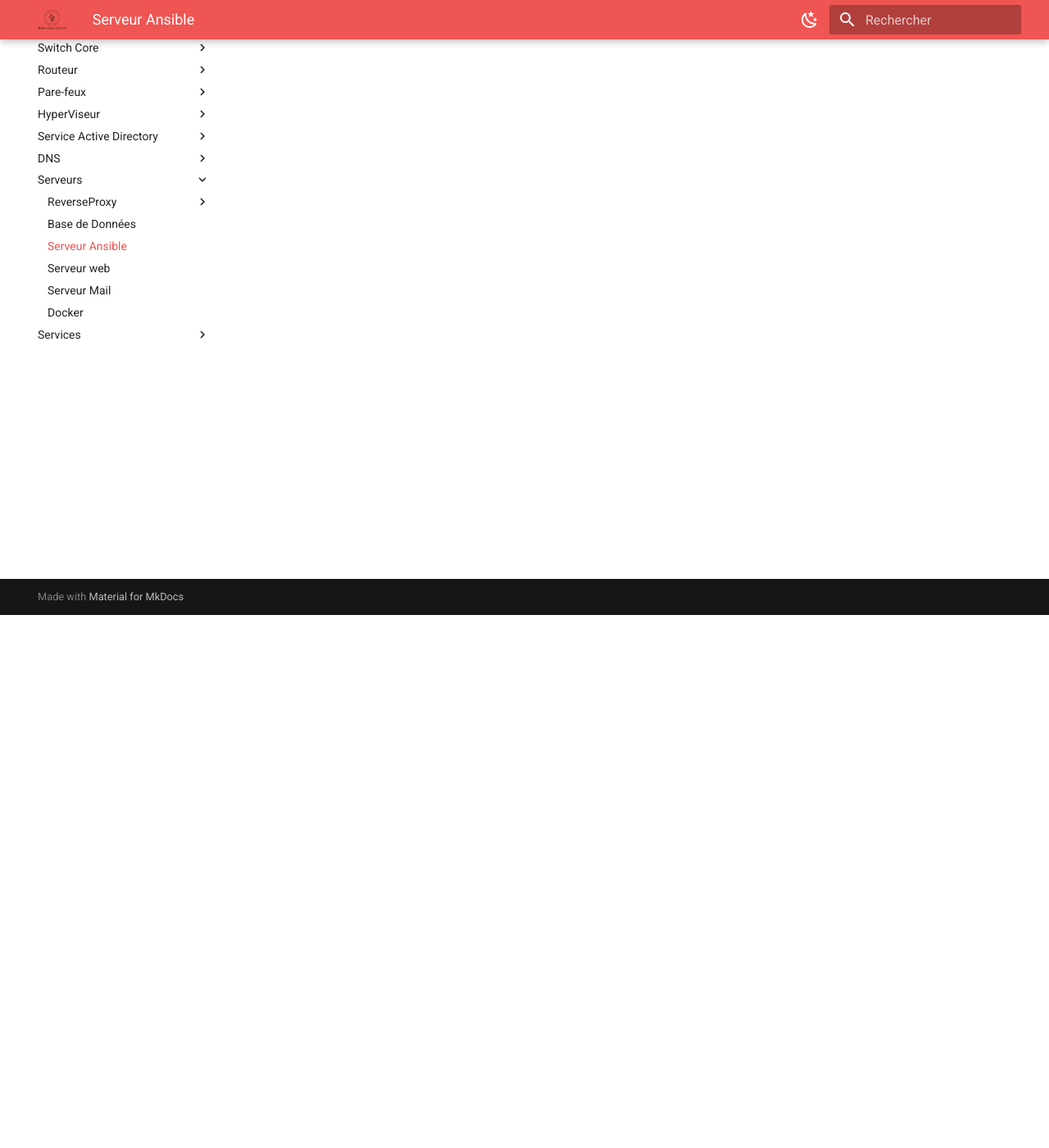
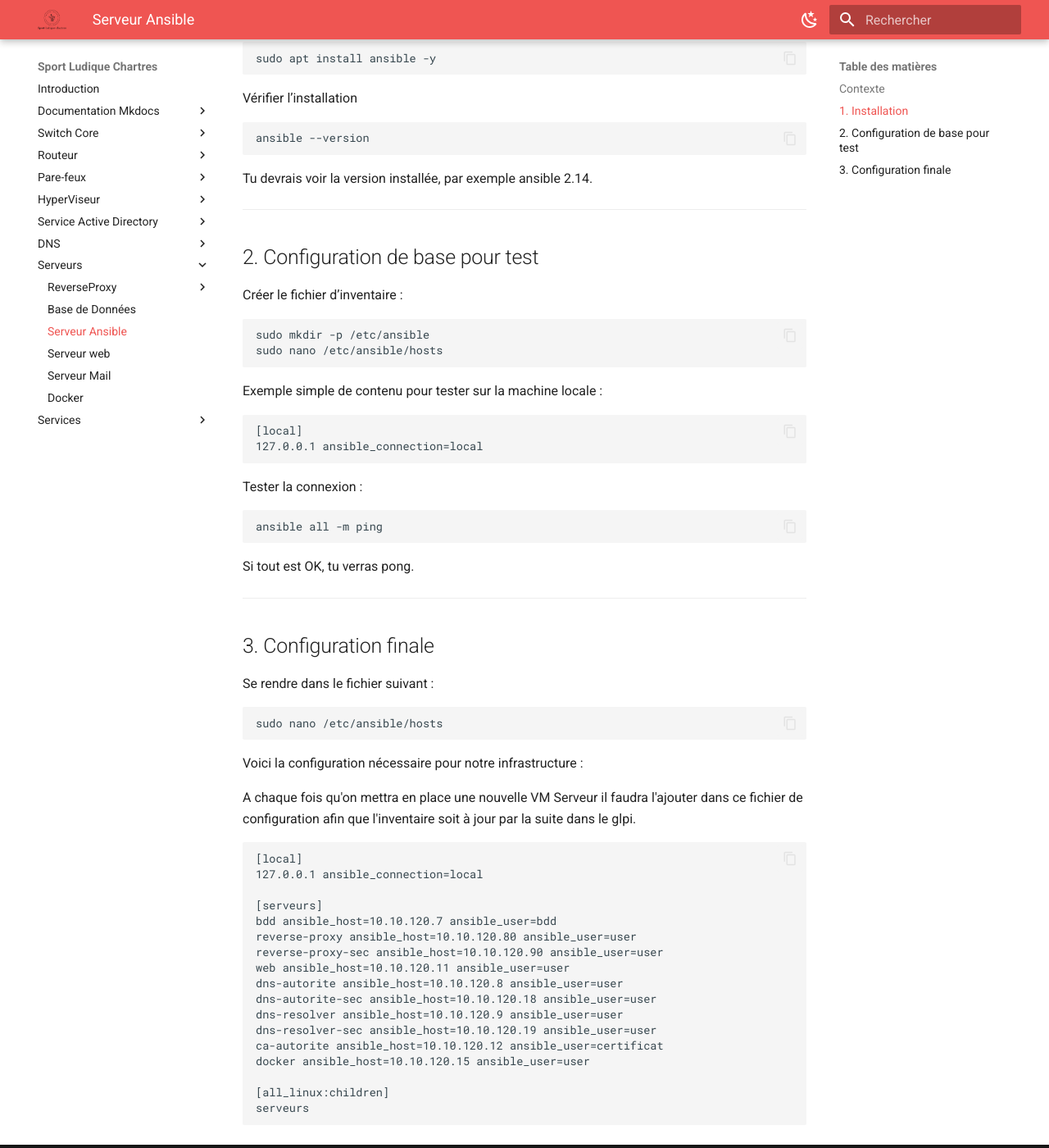
Before and after one commit to Sym-0ne/sport-ludique-Chartres, an MkDocs documentation site: the page built from docs/Serveurs/ansible.md, in a window 1280 px wide and 1400 px high, scrolled down 650 px. Shown: the whole window at 82% size. Built offline with MkDocs 1.6.1 and Material for MkDocs 9.7.7, drawn with Linux system fonts in a browser that asks for light colours; some of the changed text lies outside the part shown.

Commit message:
modif doc ansible

````diff
--- a/docs/Serveurs/ansible.md
+++ b/docs/Serveurs/ansible.md
@@ -22,7 +22,7 @@ Installer Ansible.
 Ubuntu propose maintenant Ansible via le dépôt officiel ou via apt directement.<br>
 Pour la version stable on utilisera alors la version ```apt```
 
-<div class="annotate" markdown>
+</div>
 
 ```
 sudo apt install ansible -y
@@ -38,7 +38,7 @@ Tu devrais voir la version installée, par exemple ansible 2.14.
 
 ---
 
-## 2. Configuration de base
+## 2. Configuration de base pour test
 
 Créer le fichier d’inventaire :
 
@@ -63,3 +63,39 @@ ansible all -m ping
 Si tout est OK, tu verras pong.
 
 ---
+
+## 3. Configuration finale
+
+Se rendre dans le fichier suivant :
+
+```
+sudo nano /etc/ansible/hosts
+```
+
+Voici la configuration nécessaire pour notre infrastructure :
+
+<div class="annotate" markdown>
+
+A chaque fois qu'on mettra en place une nouvelle VM Serveur il faudra l'ajouter dans ce fichier de configuration afin que l'inventaire soit à jour par la suite dans le glpi.
+
+</div>
+
+```
+[local]
+127.0.0.1 ansible_connection=local
+
+[serveurs]
+bdd ansible_host=10.10.120.7 ansible_user=bdd
+reverse-proxy ansible_host=10.10.120.80 ansible_user=user
+reverse-proxy-sec ansible_host=10.10.120.90 ansible_user=user
+web ansible_host=10.10.120.11 ansible_user=user
+dns-autorite ansible_host=10.10.120.8 ansible_user=user
+dns-autorite-sec ansible_host=10.10.120.18 ansible_user=user
+dns-resolver ansible_host=10.10.120.9 ansible_user=user
+dns-resolver-sec ansible_host=10.10.120.19 ansible_user=user
+ca-autorite ansible_host=10.10.120.12 ansible_user=certificat
+docker ansible_host=10.10.120.15 ansible_user=user
+
+[all_linux:children]
+serveurs
+```
````
